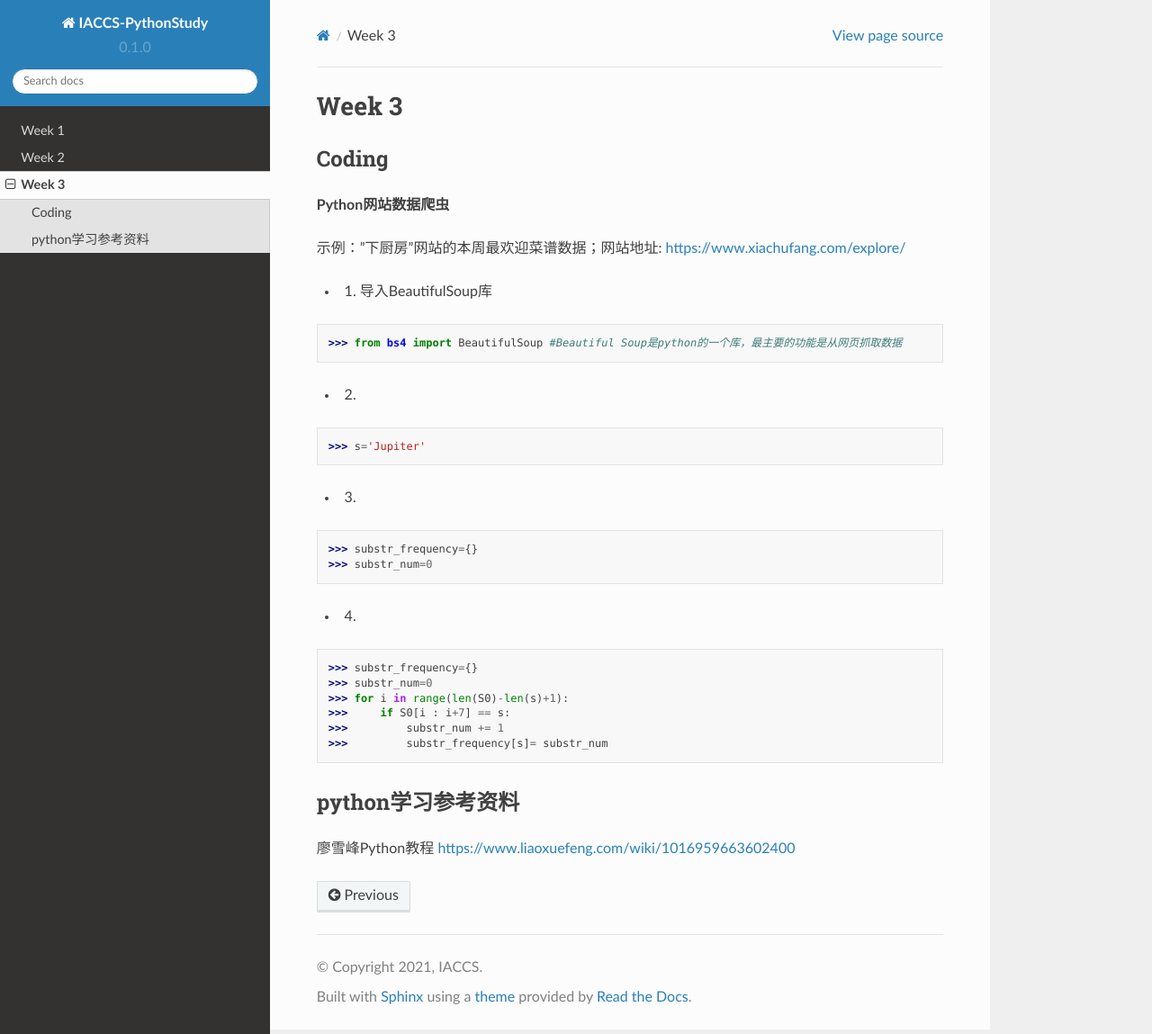
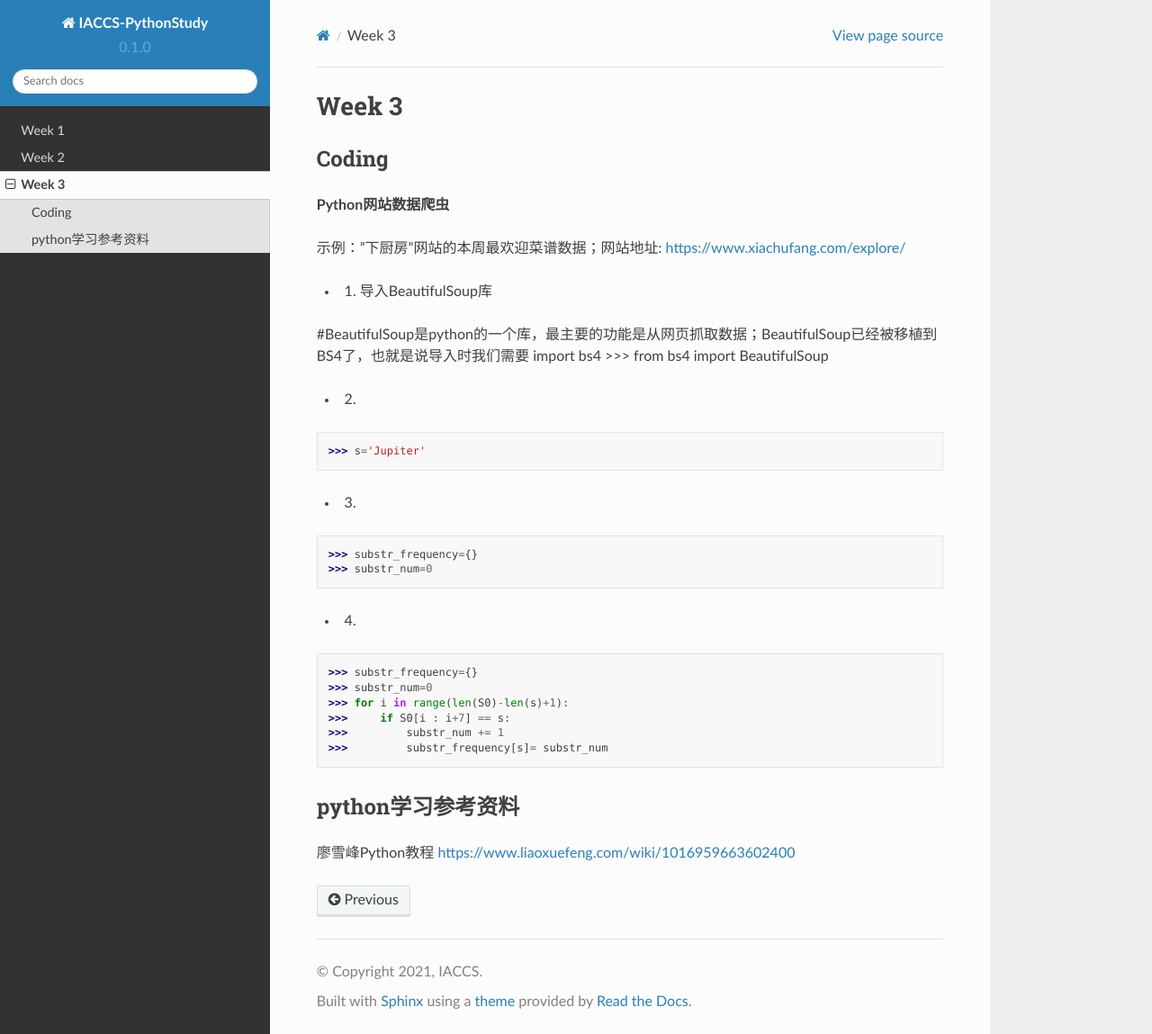
Before and after one commit to sandaowu/IACCS-Python-Study, a Sphinx documentation site: the page built from docs/source/study3.rst, in a window 1280 px wide and 1149 px high. Shown: the whole window at 90% size. Built offline with Sphinx 7.4.7 and the Read the Docs theme 2.0.0, drawn with Linux system fonts in a browser that asks for light colours.

Commit message:
Update study3.rst

```diff
--- a/docs/source/study3.rst
+++ b/docs/source/study3.rst
@@ -7,7 +7,8 @@ Coding
 示例："下厨房"网站的本周最欢迎菜谱数据；网站地址: https://www.xiachufang.com/explore/
 
 * 1. 导入BeautifulSoup库
->>> from bs4 import BeautifulSoup #Beautiful Soup是python的一个库，最主要的功能是从网页抓取数据
+#BeautifulSoup是python的一个库，最主要的功能是从网页抓取数据；BeautifulSoup已经被移植到BS4了，也就是说导入时我们需要 import bs4
+>>> from bs4 import BeautifulSoup
 
 * 2.
 
```
